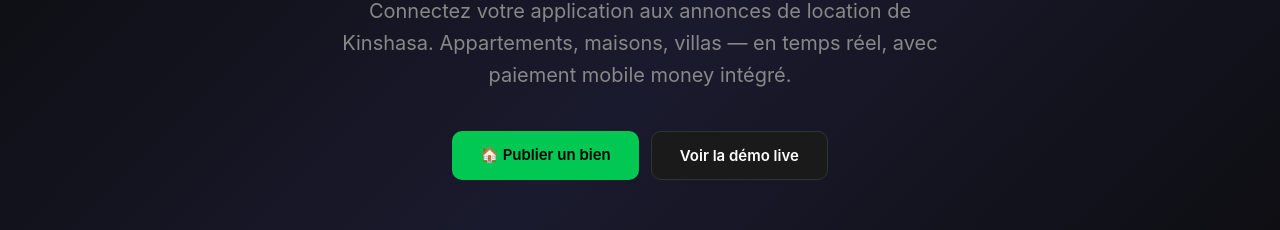
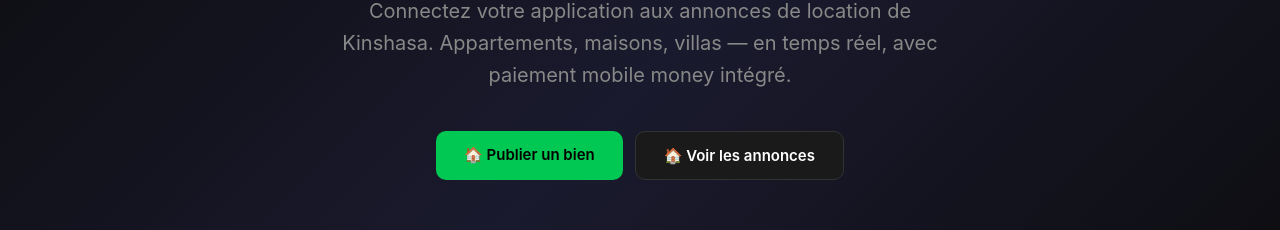
Before and after one commit to braxetokapi-hub/api-immo-rdc, a website: page index.html in a window 1280 px wide. Shown: the part 316-546 px from the top of the page. Drawn offline with Linux system fonts and the light colour scheme; no server answers.

Commit message:
ajout lien annonces page accueil

```diff
--- a/index.html
+++ b/index.html
@@ -77,7 +77,7 @@
   <p class="subtitle">Connectez votre application aux annonces de location de Kinshasa. Appartements, maisons, villas — en temps réel, avec paiement mobile money intégré.</p>
   <div class="btns">
     <a href="/publier.html" class="btn btn-primary">🏠 Publier un bien</a>
-    <a href="#demo" class="btn btn-secondary">Voir la démo live</a>
+    <a href="/annonces.html" class="btn btn-secondary">🏠 Voir les annonces</a>
   </div>
   <div class="stats">
     <div class="stat"><div class="stat-num" id="compteur-annonces">...</div><div class="stat-lbl">Annonces disponibles</div></div>
```
